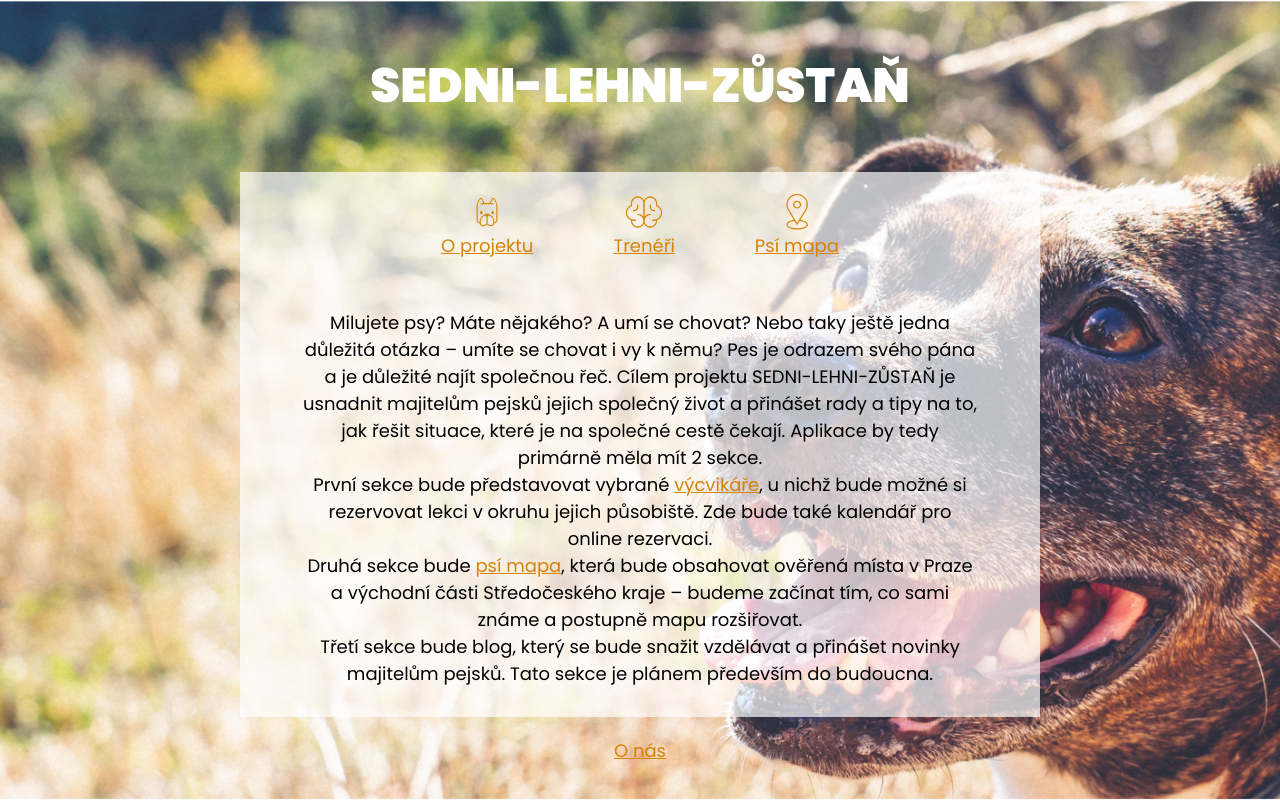
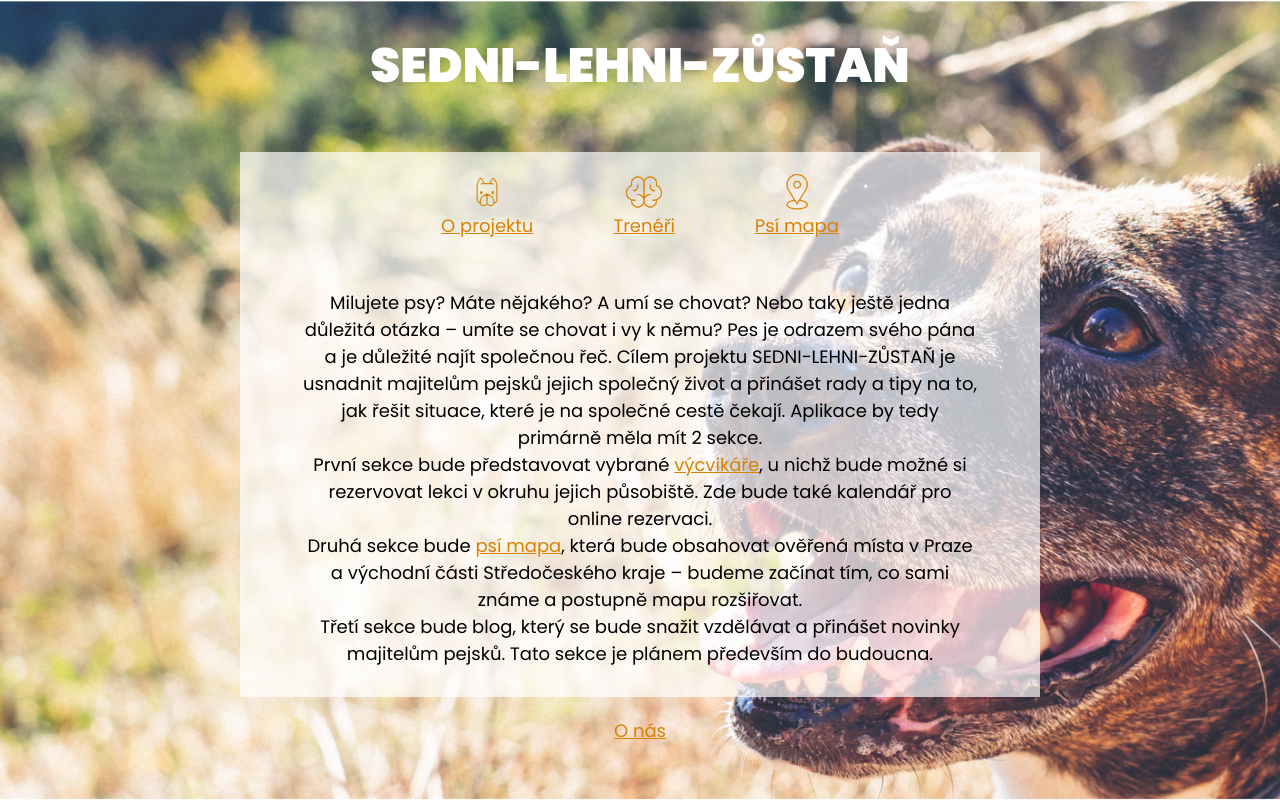
Before and after one commit to LaSi6/o-projektu, a plain HTML site: page index.html in a window 1280 px wide. Drawn offline with Linux system fonts and the light colour scheme.

Commit message:
padding header

```diff
--- a/style.css
+++ b/style.css
@@ -28,7 +28,8 @@ html{
     align-items: center;
 }
 .header{
-    padding: 50px;
+    padding-top: 30px;
+    padding-bottom: 50px;
 }
 
 h1{
```
